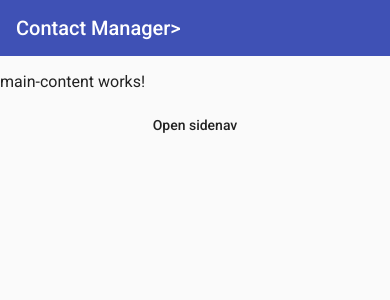
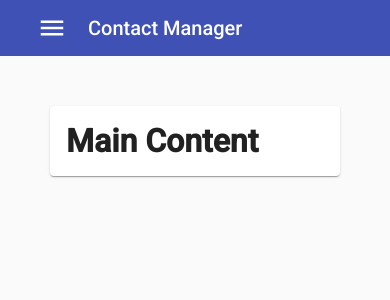
Before and after one commit to revolt268/AngularMaterial, an Angular app: page /contactmanager in a window 390 px wide. Shown: the top 300 px of the page. Built offline with nearby package versions, Linux system fonts and the light colour scheme.

Commit message:
Lsyout Component Complete

```diff
--- a/src/app/contactmanager/components/main-content/main-content.component.html
+++ b/src/app/contactmanager/components/main-content/main-content.component.html
@@ -1 +1,3 @@
-<p>main-content works!</p>
+<mat-card>
+  <h1>Main Content</h1>
+</mat-card>
--- a/src/app/contactmanager/components/sidenav/sidenav.component.html
+++ b/src/app/contactmanager/components/sidenav/sidenav.component.html
@@ -1,5 +1,7 @@
 <mat-sidenav-container class="app-sidenav-container">
-  <mat-sidenav #sidenav class="app-sidenav">
+  <mat-sidenav #sidenav class="app-sidenav mat-elevation-z10"
+                [opened]="!isScreenSmall"
+                [mode]="isScreenSmall ? 'over' : 'side'">
     <mat-toolbar color="primary">
       Contacts
     </mat-toolbar>
@@ -11,10 +13,9 @@
   </mat-sidenav>
 
   <div class="app-sidenav-content">
-    <app-toolbar></app-toolbar>
-    <router-outlet></router-outlet>
-    <button type="button" mat-button (click)="sidenav.open()">
-      Open sidenav
-    </button>
+    <app-toolbar (toggleSidenav)="sidenav.toggle()"></app-toolbar>
+    <div class="wrapper">
+      <router-outlet></router-outlet>
+    </div>
   </div>
 </mat-sidenav-container>
--- a/src/app/contactmanager/components/sidenav/sidenav.component.scss
+++ b/src/app/contactmanager/components/sidenav/sidenav.component.scss
@@ -1,6 +1,6 @@
 .app-sidenav-container {
   flex: 1;
-  position: fixed;
+  position: relative;
   min-width: 100%;
   width: 100%;
   height: 100%;
@@ -15,5 +15,12 @@
 }
 
 .app-sidenav {
-  padding: 240px;
+  padding: 100px;
+  display: flex;
+  flex-direction: column;
+  justify-content: left;
 }
+
+.wrapper{
+  margin: 50px;
+}
--- a/src/app/contactmanager/components/sidenav/sidenav.component.ts
+++ b/src/app/contactmanager/components/sidenav/sidenav.component.ts
@@ -1,4 +1,7 @@
+import { BreakpointObserver, BreakpointState } from '@angular/cdk/layout';
 import { Component, OnInit } from '@angular/core';
+
+const SMALL_WIDTH_BREAKPOINT = 720;
 
 @Component({
   selector: 'app-sidenav',
@@ -6,10 +9,17 @@ import { Component, OnInit } from '@angular/core';
   styleUrls: ['./sidenav.component.scss']
 })
 export class SidenavComponent implements OnInit {
+  public isScreenSmall = false;
 
-  constructor() { }
+  constructor(private breakpointObserver: BreakpointObserver) { }
 
   ngOnInit(): void {
+    this.breakpointObserver
+      //.observe([ Breakpoints.XSmall])
+      .observe([ `(max-width: ${SMALL_WIDTH_BREAKPOINT}px)`])
+      .subscribe((state: BreakpointState) => {
+        this.isScreenSmall = state.matches;
+      })
   }
 
 }
--- a/src/app/contactmanager/components/toolbar/toolbar.component.html
+++ b/src/app/contactmanager/components/toolbar/toolbar.component.html
@@ -1,3 +1,6 @@
 <mat-toolbar color="primary">
-  <span>Contact Manager</span>>
+  <button class="sidenav-toggle" mat-button (click)='toggleSidenav.emit()'>
+    <mat-icon>menu</mat-icon>
+  </button>
+  <span>Contact Manager</span>
 </mat-toolbar>
--- a/src/app/contactmanager/components/toolbar/toolbar.component.scss
+++ b/src/app/contactmanager/components/toolbar/toolbar.component.scss
@@ -0,0 +1,23 @@
+$iconWidth:56px;
+
+.sidenav-toggle {
+   display: none;
+
+   padding: 0;
+   margin: 8px;
+   min-width: $iconWidth;
+
+   @media (max-width: 720px) {
+     display: flex;
+     align-items: center;
+     justify-content: center;
+   }
+
+   mat-icon {
+     font-size: 30px;
+     height: $iconWidth;
+     width: $iconWidth;
+     line-height: $iconWidth;
+     color: white;
+   }
+ }
--- a/src/app/contactmanager/components/toolbar/toolbar.component.ts
+++ b/src/app/contactmanager/components/toolbar/toolbar.component.ts
@@ -1,4 +1,5 @@
-import { Component, OnInit } from '@angular/core';
+import { Output } from '@angular/core';
+import { Component, EventEmitter, OnInit } from '@angular/core';
 
 @Component({
   selector: 'app-toolbar',
@@ -7,6 +8,7 @@ import { Component, OnInit } from '@angular/core';
 })
 export class ToolbarComponent implements OnInit {
 
+  @Output() toggleSidenav = new EventEmitter<void>();
   constructor() { }
 
   ngOnInit(): void {
```
